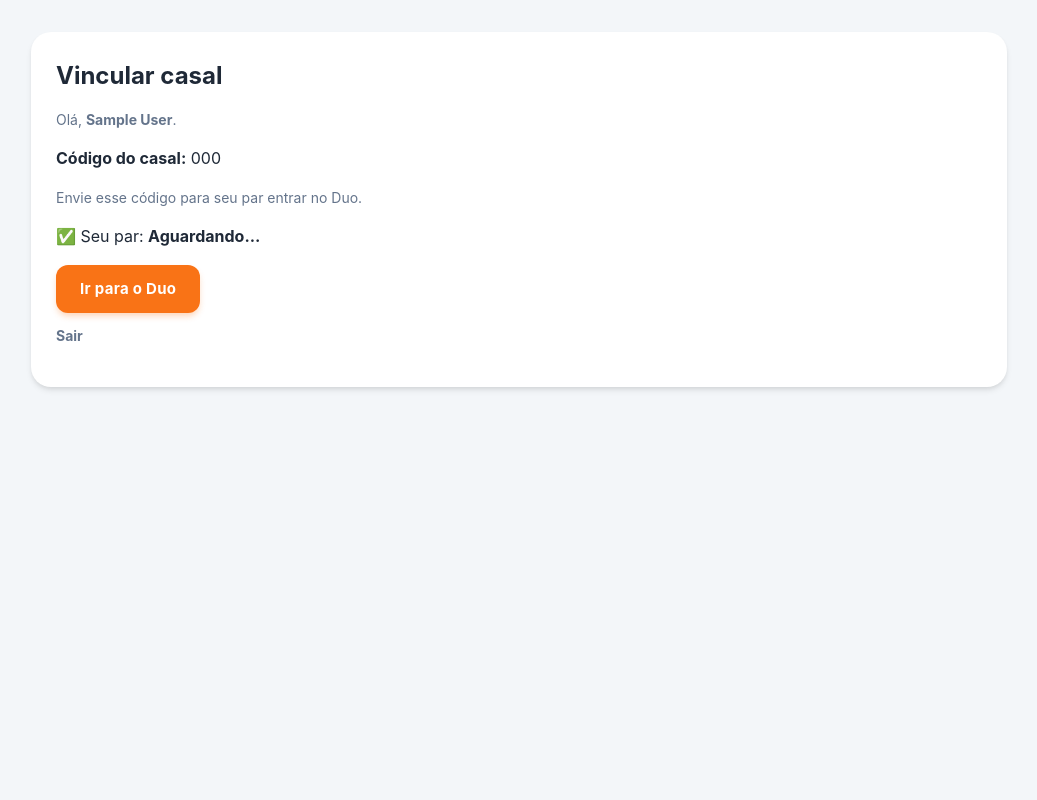
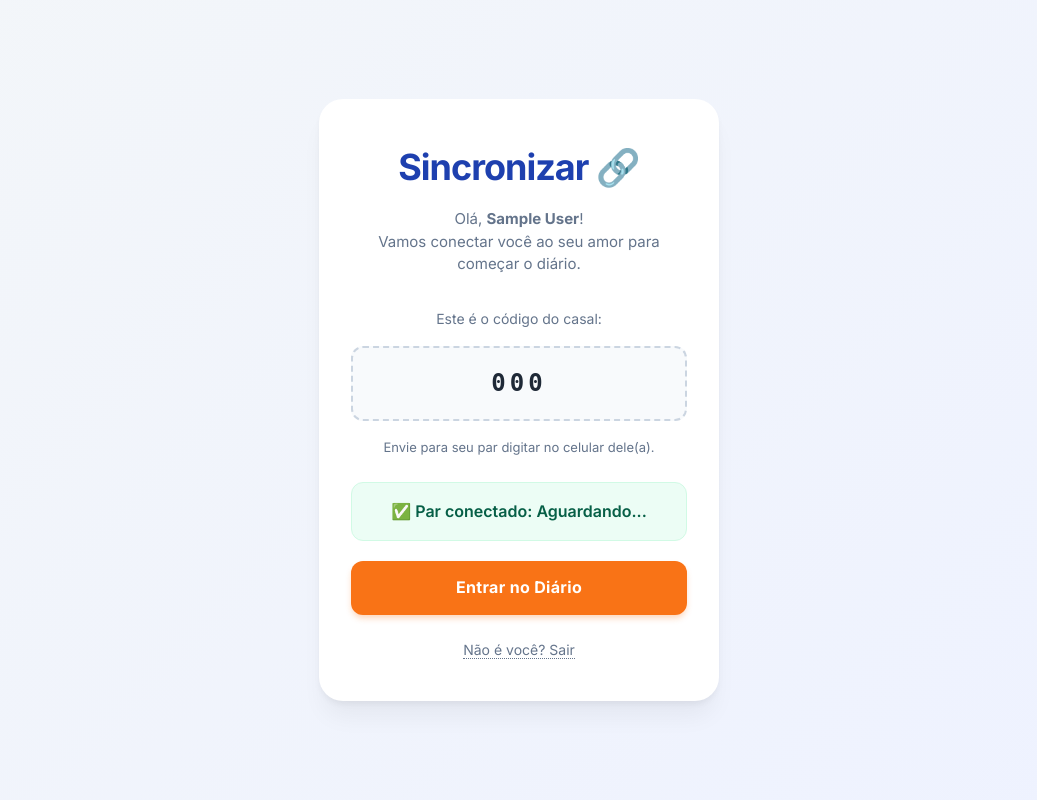
Before and after one commit to sabrinaandraderocha-cmyk/duo, a FastAPI app: page /pair in a window 1280 px wide. Shown: the whole page, without its empty margins (121-1158 px from the left). Run offline with FastAPI, Linux system fonts and the light colour scheme; a user stored in the database is signed in; tables that the repository leaves empty hold one stand-in row (values such as "Sample post").

Commit message:
Update pair.html

```diff
--- a/app/templates/pair.html
+++ b/app/templates/pair.html
@@ -3,51 +3,137 @@
 <head>
   <meta charset="utf-8">
   <meta name="viewport" content="width=device-width, initial-scale=1">
-  <title>Duo • Casal</title>
+  <title>Duo • Conectar</title>
+
+  <link rel="preconnect" href="https://fonts.googleapis.com">
+  <link rel="preconnect" href="https://fonts.gstatic.com" crossorigin>
+  <link href="https://fonts.googleapis.com/css2?family=Inter:wght@400;500;600;700;800&display=swap" rel="stylesheet">
+
   <link rel="stylesheet" href="/static/css/style.css">
+
+  <style>
+    .code-box {
+      background: #f8fafc;
+      border: 2px dashed #cbd5e1;
+      padding: 16px;
+      border-radius: 12px;
+      font-family: monospace;
+      font-size: 24px;
+      letter-spacing: 4px;
+      color: var(--text);
+      font-weight: 700;
+      margin: 16px 0;
+      user-select: all; /* Facilita copiar */
+    }
+    .divider {
+      display: flex;
+      align-items: center;
+      text-align: center;
+      color: var(--muted);
+      font-size: 13px;
+      margin: 24px 0;
+    }
+    .divider::before, .divider::after {
+      content: '';
+      flex: 1;
+      border-bottom: 1px solid #e2e8f0;
+    }
+    .divider::before { margin-right: 10px; }
+    .divider::after { margin-left: 10px; }
+  </style>
 </head>
-<body>
-  <main class="wrap">
-    <section class="card">
-      <h1 style="margin:0 0 6px 0;">Vincular casal</h1>
-      <p class="muted">Olá, <strong>{{ user.name }}</strong>.</p>
+<body class="auth-body">
+
+  <main class="auth-wrap">
+    <section class="auth-card">
+
+      <div class="auth-head">
+        <h1 class="auth-logo">Sincronizar 🔗</h1>
+        <p class="auth-subtitle">
+          Olá, <strong>{{ user.name }}</strong>!<br>
+          Vamos conectar você ao seu amor para começar o diário.
+        </p>
+      </div>
 
       {% if error %}
-        <p class="empty" style="color:#991b1b; margin-top:10px;">{{ error }}</p>
+        <div class="auth-alert">
+          ⚠️ {{ error }}
+        </div>
       {% endif %}
 
       {% if couple %}
-        <p style="margin-top:12px;">
-          <strong>Código do casal:</strong> <span class="badge">{{ couple.code }}</span>
-        </p>
-        <p class="muted">Envie esse código para seu par entrar no Duo.</p>
+
+        <div style="margin-bottom: 24px;">
+          <p class="muted" style="margin-bottom: 8px; font-size: 14px;">Este é o código do casal:</p>
+          <div class="code-box">{{ couple.code }}</div>
+          <p class="muted" style="font-size: 13px;">Envie para seu par digitar no celular dele(a).</p>
+        </div>
 
         {% if partner_name %}
-          <p style="margin-top:10px;">✅ Seu par: <strong>{{ partner_name }}</strong></p>
+          <div style="background: #ecfdf5; border: 1px solid #d1fae5; padding: 16px; border-radius: 12px; margin-bottom: 20px;">
+            <p style="color: #065f46; margin: 0; font-weight: 600;">
+              ✅ Par conectado: {{ partner_name }}
+            </p>
+          </div>
+
+          <a class="btn primary auth-btn" href="/">
+            Entrar no Diário
+          </a>
+
         {% else %}
-          <p class="muted" style="margin-top:10px;">Aguardando seu par entrar com o código…</p>
+          <div style="background: #fff7ed; border: 1px solid #ffedd5; padding: 16px; border-radius: 12px; margin-bottom: 20px;">
+            <div style="font-size: 24px; margin-bottom: 4px;">⏳</div>
+            <p style="color: #9a3412; margin: 0; font-size: 14px; font-weight: 500;">
+              Aguardando seu par entrar...
+            </p>
+            <p style="font-size: 12px; color: #9a3412; opacity: 0.8;">Atualize a página quando ele(a) entrar.</p>
+          </div>
+
+          <a class="btn secondary auth-btn" href="/pair">
+            🔄 Atualizar status
+          </a>
         {% endif %}
 
-        <a class="btn primary" href="/" style="display:inline-block; text-align:center;">Ir para o Duo</a>
       {% else %}
+
         <form method="post" action="/pair/create">
-          <button class="btn primary" type="submit">Criar nosso casal</button>
+          <button class="btn primary auth-btn" type="submit">
+            ✨ Criar novo casal
+          </button>
+          <p class="muted" style="font-size: 12px; margin-top: 8px;">
+            Escolha isso se você for o primeiro a entrar.
+          </p>
         </form>
 
-        <hr style="margin:16px 0; border:0; border-top:1px solid #d8dee9;">
+        <div class="divider">OU</div>
 
-        <form method="post" action="/pair/join">
-          <label>Entrar com código</label>
-          <input name="code" placeholder="ex: a1b2c3d4" required>
+        <form method="post" action="/pair/join" class="auth-form">
+          <div class="auth-field">
+            <label for="code">Tenho um código</label>
+            <input
+              name="code"
+              id="code"
+              placeholder="Ex: a1b2c3"
+              required
+              style="text-align: center; letter-spacing: 2px; text-transform: lowercase;"
+            >
+          </div>
 
-          <button class="btn secondary" type="submit">Entrar no casal</button>
+          <button class="btn secondary auth-btn" type="submit">
+            Vincular conta
+          </button>
         </form>
+
       {% endif %}
 
-      <p class="muted" style="margin-top:12px;">
-        <a href="/logout"><strong>Sair</strong></a>
-      </p>
+      <div class="auth-footer">
+        <a href="/logout" style="color: var(--muted); border-bottom: 1px dotted var(--muted);">
+          Não é você? Sair
+        </a>
+      </div>
+
     </section>
   </main>
+
 </body>
 </html>
```
